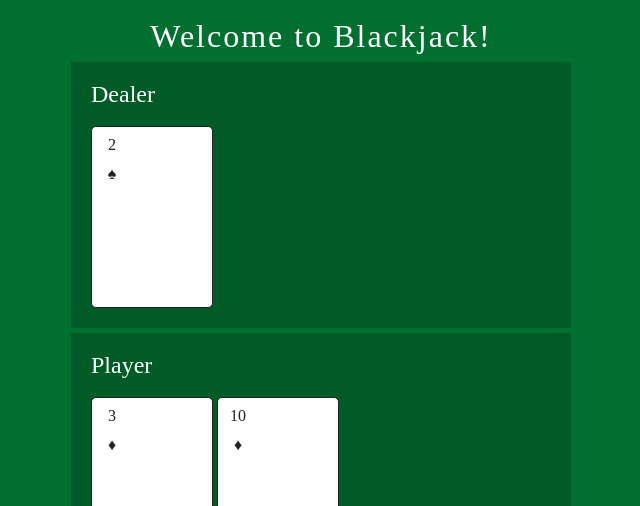
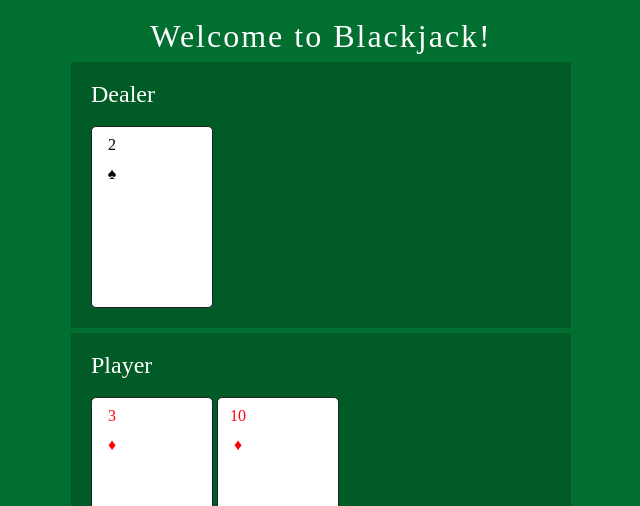
Before and after one commit to heyjohnmurray/Blackjack, a website: page index.html in a window 1280 px wide. Both pictures are taken after a click on the button "Deal". Shown: the top 506 px of the page, 319-959 px from the left. Drawn offline with Linux system fonts and the light colour scheme; a web font is replaced by a local one.

Commit message:
add corresponding suit color to each card dealt

```diff
--- a/js/app.js
+++ b/js/app.js
@@ -117,7 +117,7 @@ function createCard(){
 		cards[randomCardNumber];
 	}
 
-	return '<div class="number' + suits[randomSuit]['color'] + '">' + cards[randomCardNumber]['value'] + '</div><div class="suit">' + suits[randomSuit]['symbol'] +'</div> ';
+	return '<div class="number ' + suits[randomSuit]['color'] + '">' + cards[randomCardNumber]['value'] + '</div><div class="suit ' + suits[randomSuit]['color'] +'">' + suits[randomSuit]['symbol'] +'</div> ';
 }
 
 
--- a/sass/project-styles.scss
+++ b/sass/project-styles.scss
@@ -74,13 +74,13 @@ h2 {
 		padding: 10px 5px 3px 5px;
 		text-align: center;
 		width: 30px;
-	}
 
-	.red {
-		color: $red;
-	}
+		&.red {
+			color: $red;
+		}
 
-	.black {
-		color: #000;
+		&.black {
+			color: #000;
+		}
 	}
 }
```
Also changed, not shown: css/compiled.css, css/project-styles.css.
